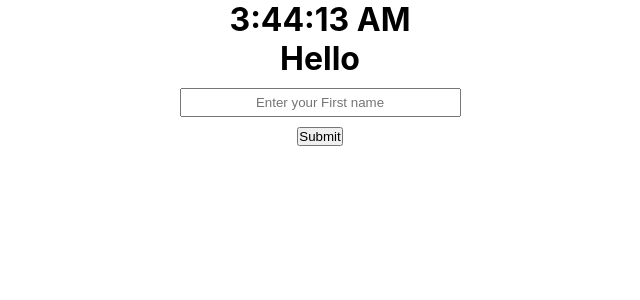
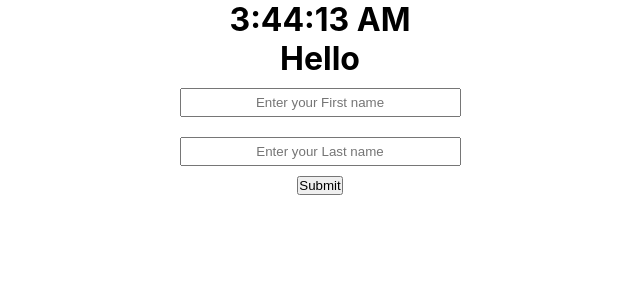
Before and after one commit to nikhilp132/react-edzaxh, a React (Create React App) app: page / in a window 1280 px wide. Shown: the top 300 px of the page, without its empty margins (320-960 px from the left). Built offline with nearby package versions, Linux system fonts and the light colour scheme.

Commit message:
1 file modified

```diff
--- a/src/Form.js
+++ b/src/Form.js
@@ -2,28 +2,39 @@ import React, { useState } from 'react';
 import './style.css';
 
 const Form = () => {
-  const [currName, UpdatedName] = useState('');
-  const [fullName, fullNewName] = useState(currName);
+  const [fName, updatefName] = useState('');
+  const [lName, updatelName] = useState('');
+  const [fullName, updateFullName] = useState('');
 
-  const getInputValue = (event) => {
-    var currentName = event.target.value;
-    UpdatedName(currentName);
+  const getInput1Txt = (event) => {
+    updatefName(event.target.value);
   };
 
-  const updateValue = (event) => {
+  const getInput2Txt = (event) => {
+    updatelName(event.target.value);
+  };
+
+  const getFullName = (event) => {
     event.preventDefault();
-    fullNewName(currName);
+    var fullName = `${fName} ${lName}`;
+    updateFullName(fullName);
   };
 
   return (
-    <form onSubmit={updateValue}>
+    <form onSubmit={getFullName}>
       <div className="formContent">
         <h1>Hello {fullName}</h1>
         <input
           type="text"
           placeholder="Enter your First name"
-          onChange={getInputValue}
-          value={currName}
+          onChange={getInput1Txt}
+          value={fName}
+        />
+        <input
+          type="text"
+          placeholder="Enter your Last name"
+          onChange={getInput2Txt}
+          value={lName}
         />
         <button type="submit">Submit</button>
       </div>
```
